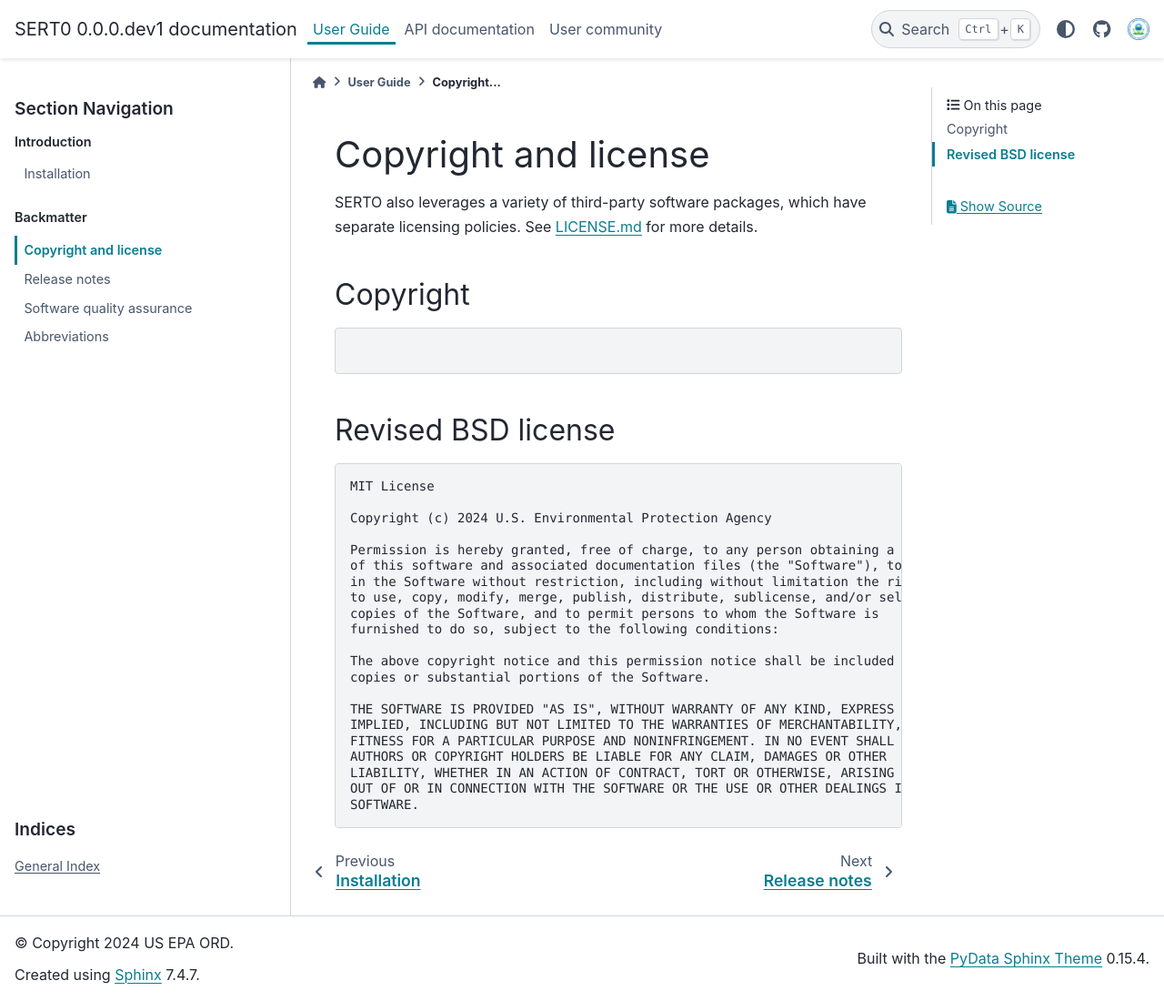
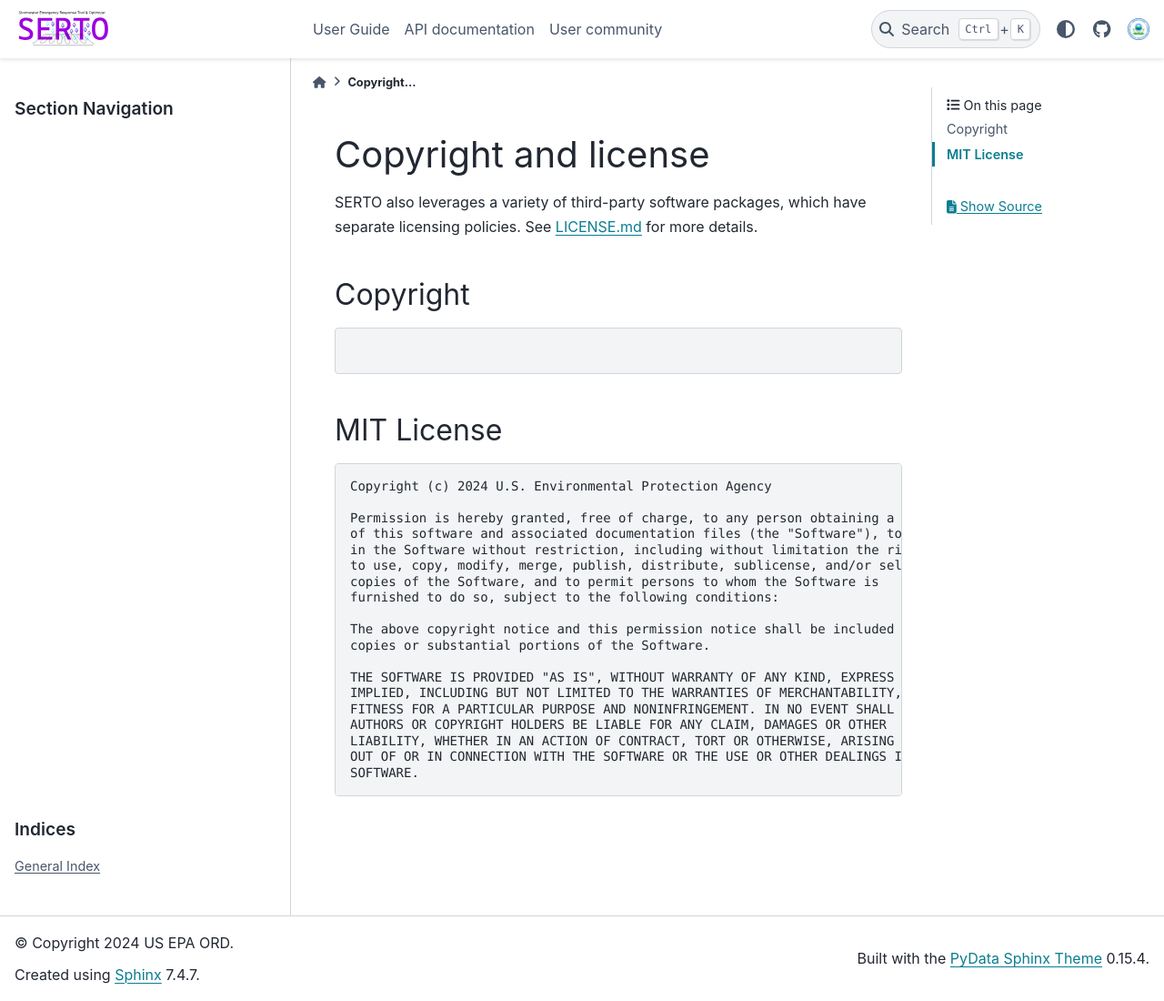
Before and after one commit to USEPA/SERTO, a Sphinx documentation site: the page built from docs/license.rst, in a window 1280 px wide and 1100 px high. Shown: the whole window at 91% size. Built offline with Sphinx 7.4.7 and the PyData theme 0.15.4, drawn with Linux system fonts in a browser that asks for light colours; pages that are not in the unit, such as notebooks, are missing from menus.

```diff
--- a/docs/conf.py
+++ b/docs/conf.py
@@ -238,12 +238,12 @@ html_theme_options = {
 
 # The name of an image file (relative to this directory) to place at the top
 # of the sidebar.
-html_logo = 'images/serto_logo.png'
+html_logo = 'images/serto_logo.svg'
 
 # The name of an image file (within the static path) to use as favicon of the
 # docs.  This file should be a Windows icon file (.ico) being 16x16 or 32x32
 # pixels large.
-html_favicon = "images/serto_logo.png"
+html_favicon = "images/serto_logo.svg"
 
 # The style sheet to use for HTML and HTML Help pages. A file of that name
 # must exist either in Sphinx' static/ path, or in one of the custom paths
--- a/docs/license.rst
+++ b/docs/license.rst
@@ -16,11 +16,9 @@ Copyright
 .. code-block:: none
 
 
-Revised BSD license
+MIT License
 -------------------------
 .. code-block:: none
-
-   MIT License
 
    Copyright (c) 2024 U.S. Environmental Protection Agency
 
--- /dev/null
+++ b/docs/license_link.rst
@@ -0,0 +1 @@
+    .. include:: ../LICENSE
--- a/docs/userguide.rst
+++ b/docs/userguide.rst
@@ -60,7 +60,6 @@ designed to simulate and analyze resilience of water distribution networks.
     :hidden:
     :caption: Backmatter
 
-    license
     whatsnew
     developers
     acronyms
```
Also changed, not shown: README.md (deleted, +0 -40 lines), README.rst (added, +58 -0 lines), docs/index.rst (+1 -30 lines).
